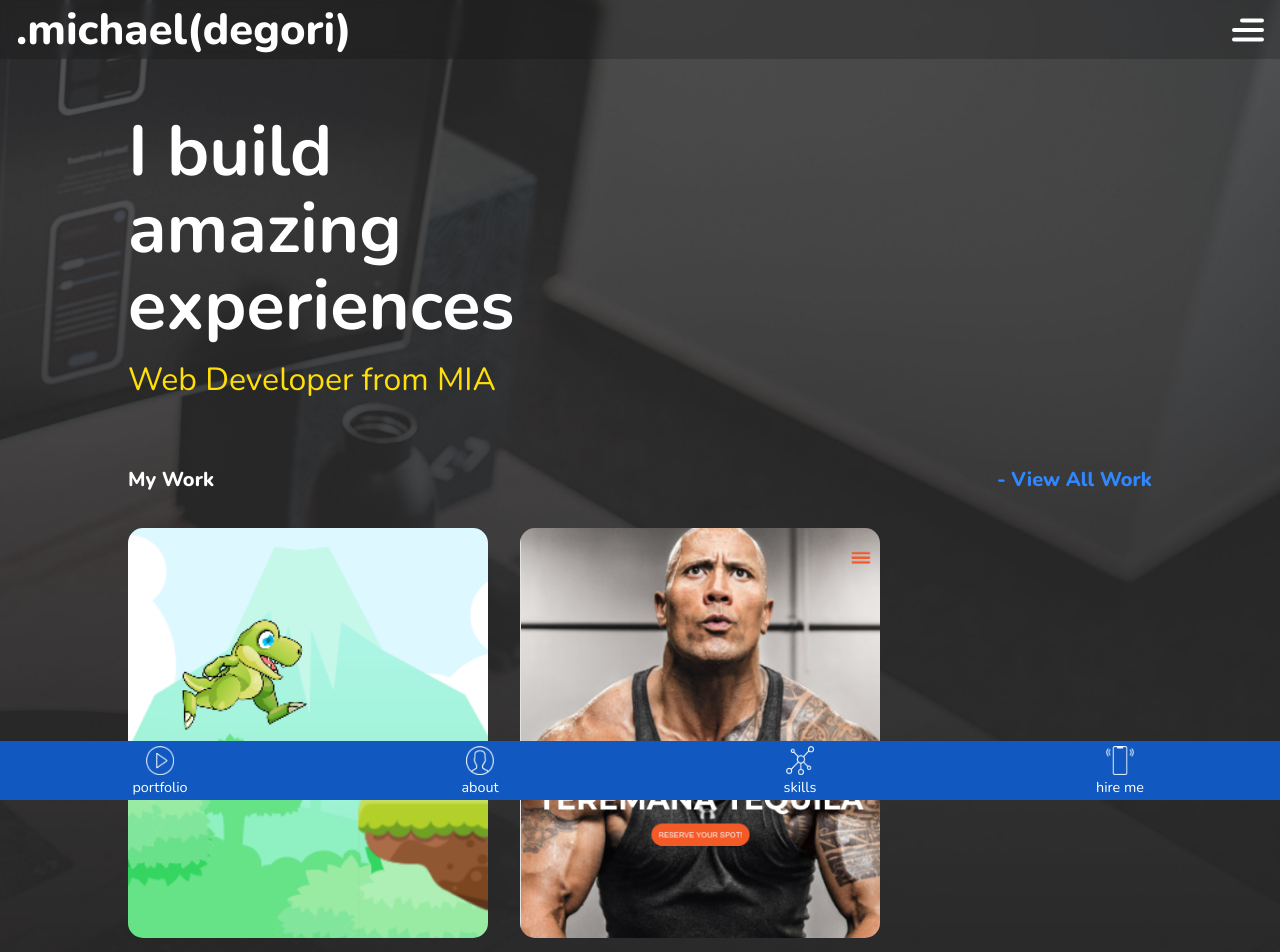
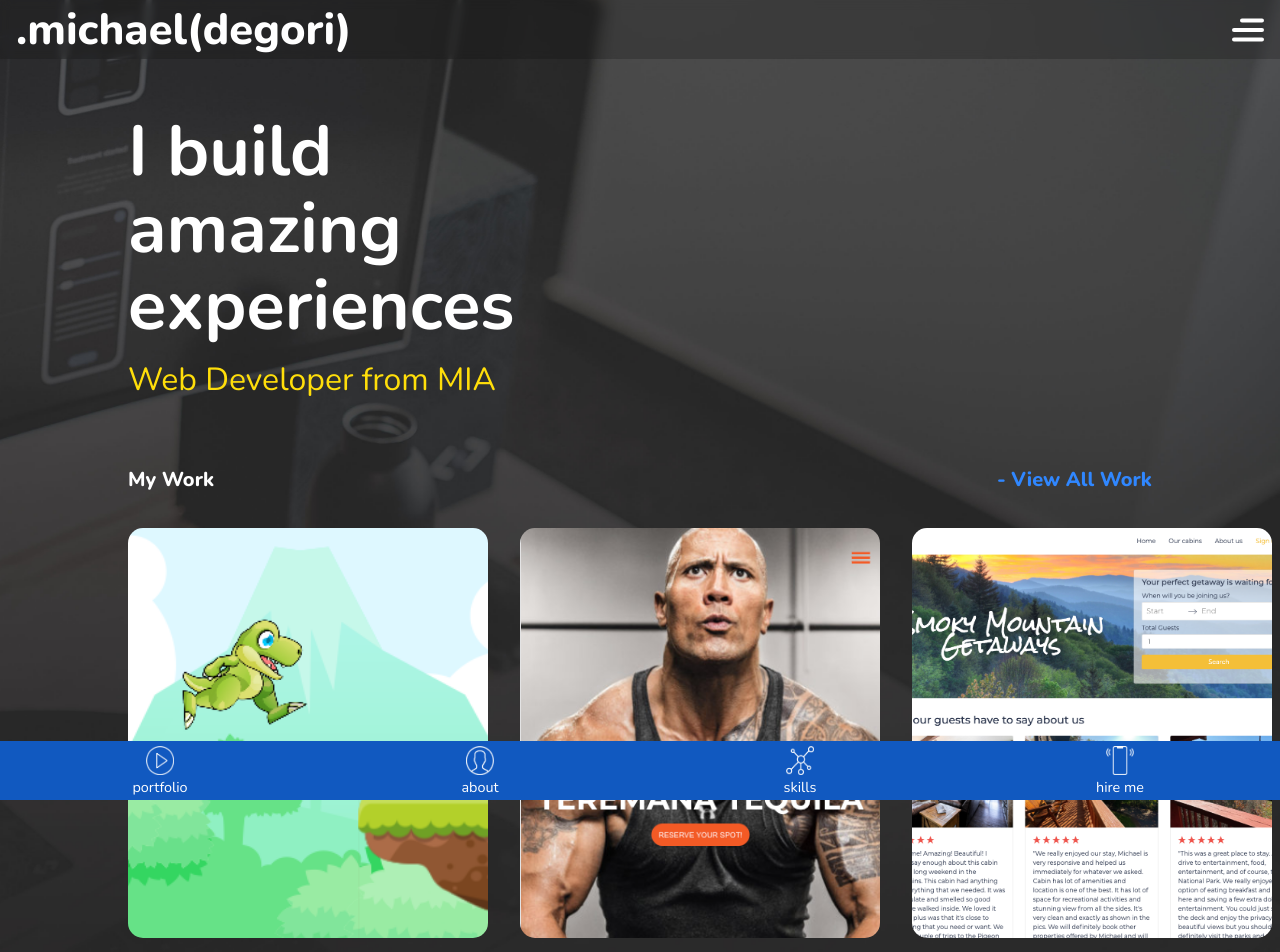
Before and after one commit to michaeldegori/portfolio-site, a React (Create React App) app: page /home in a window 1280 px wide. Shown: the top 952 px of the page. Built offline with nearby package versions, Linux system fonts and the light colour scheme.

Commit message:
added smg site

```diff
--- a/src/components/Home.js
+++ b/src/components/Home.js
@@ -50,7 +50,7 @@ const Home = (props) => {
             </a>
             <a href="https://smokymountaingetaways.netlify.app/home">
               <article
-                id="smoky-mountain-getaways-still"
+                id="smg-still"
                 className="home-projects"
                 ref={lastTileRef}
               ></article>
--- a/src/styles/Home.css
+++ b/src/styles/Home.css
@@ -2,7 +2,7 @@
   height: 32vmax;
   width: 80%;
   margin: 3.75rem 10% 0;
-  display:flex;
+  display: flex;
   flex-direction: column;
   justify-content: center;
 }
@@ -19,7 +19,7 @@
   font-family: 'Nunito', sans-serif;
   font-weight: 500;
   display: inline-block;
-  color: #FFDE0A;
+  color: #ffde0a;
   font-size: 2.5vmax;
   line-height: 5.5vmax;
 }
@@ -45,7 +45,7 @@
   justify-content: space-between;
 }
 
-#home-portfolio h2{
+#home-portfolio h2 {
   font-family: 'Nunito', sans-serif;
   font-size: 1.25rem;
   font-weight: 800;
@@ -56,7 +56,7 @@
 }
 
 #view-work a {
-  color: #3087FF;
+  color: #3087ff;
 }
 
 #home-carousel-container {
@@ -96,8 +96,8 @@
   margin-right: 2rem;
 }
 
-#default-still {
-  background-image: url('../images/project-default.jpeg');
+#smg-still {
+  background-image: url('../images/smg-site-still.png');
   background-repeat: no-repeat;
   background-size: cover;
   background-position: center;
```
Also changed, not shown: 1 other file (tests, documents, lock files or other folders).
